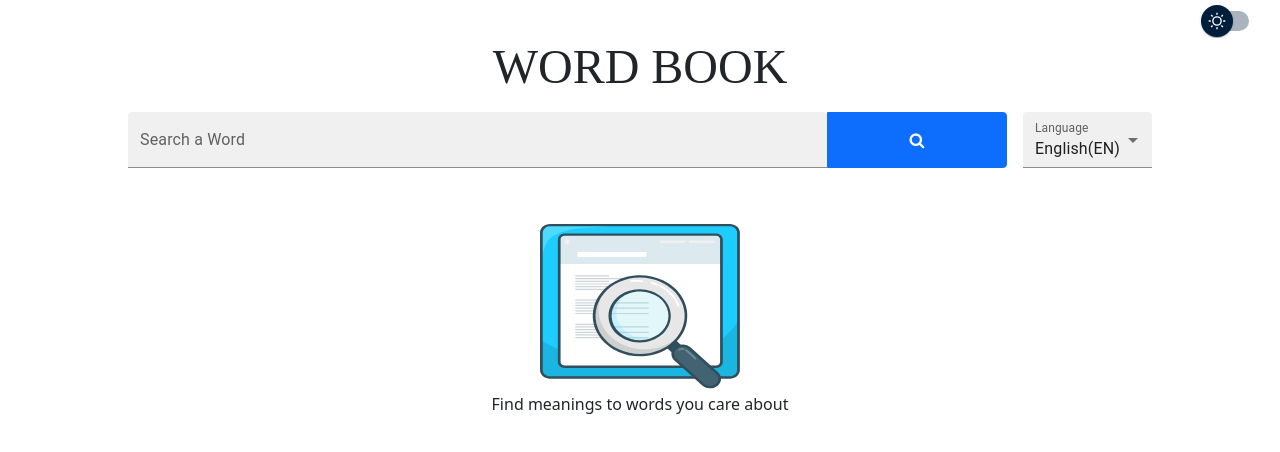
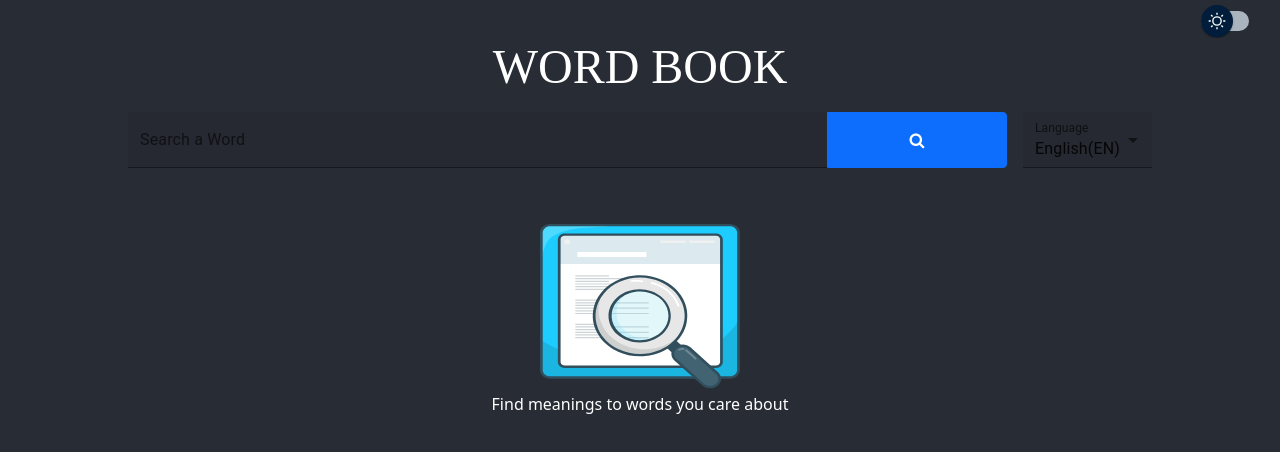
Before and after one commit to marveldev/my-dictionary, a React (Create React App) app: page / in a window 1280 px wide. Shown: the top 452 px of the page. Built offline with nearby package versions, Linux system fonts and the light colour scheme.

Commit message:
set up theme functionality

```diff
--- a/src/App.js
+++ b/src/App.js
@@ -3,10 +3,12 @@ import { Form, Output, ThemeSwitcher } from './components'
 
 const App = () => {
   const [definitions, setDefinitions] = useState([])
+  const [darkTheme, setDarkTheme] = useState(true)
+  const theme = darkTheme ? 'dark' : 'light'
 
   return (
-    <div className="app">
-      <ThemeSwitcher />
+    <div className={`${theme} app`}>
+      <ThemeSwitcher darkTheme={darkTheme} setDarkTheme={setDarkTheme} />
       <h1 className="text-center">WORD BOOK</h1>
       <Form setDefinitions={setDefinitions} />
       <Output definitions={definitions} />
--- a/src/components/themeSwitcher/ThemeSwitcher.jsx
+++ b/src/components/themeSwitcher/ThemeSwitcher.jsx
@@ -1,9 +1,9 @@
 import { MaterialUISwitch } from './MUISwitch'
 
-const ThemeSwitcher = () => {
+const ThemeSwitcher = ({ darkTheme, setDarkTheme }) => {
   return (
     <div className="text-end mx-4 mt-1">
-      <MaterialUISwitch />
+      <MaterialUISwitch onChange={() => setDarkTheme(!darkTheme)} />
     </div>
   )
 }
--- a/src/index.css
+++ b/src/index.css
@@ -6,6 +6,12 @@ body {
   position: absolute;
   width: 100%;
   height: 100%;
+  transition: all 0.5s linear 0s;
+}
+
+.dark {
+  background: #282C34;
+  color: #fff;
 }
 
 h1 {
```
